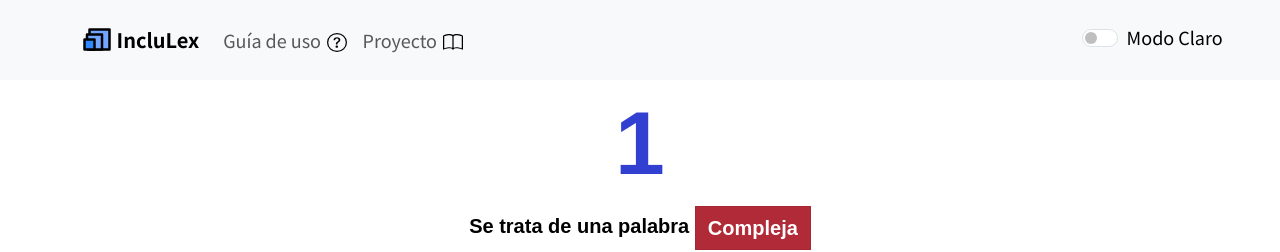
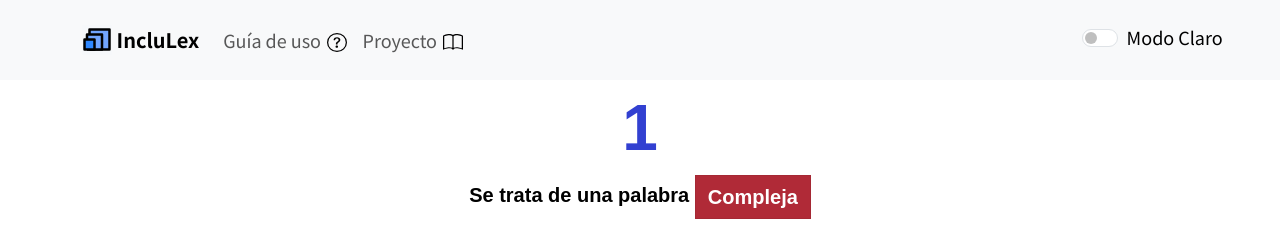
Before and after one commit to juliassanchez/Inclulex, a React (Vite) app in the folder frontend/: page /search/1 in a window 1280 px wide. Shown: the top 252 px of the page. Built offline with nearby package versions, Linux system fonts and the light colour scheme; no server answers.

Commit message:
palabra size ok

```diff
--- a/frontend/src/App.css
+++ b/frontend/src/App.css
@@ -255,9 +255,9 @@ body.light-mode {
   font-family: 'Gotham', sans-serif;
   font-weight: bold;
   color: #3240D1;
-  font-size: 7vw;
+  font-size: 5vw;
   text-transform: uppercase;
-  margin-top: 6vh;
+  margin-top: 8vh;
 }
 
 
```
